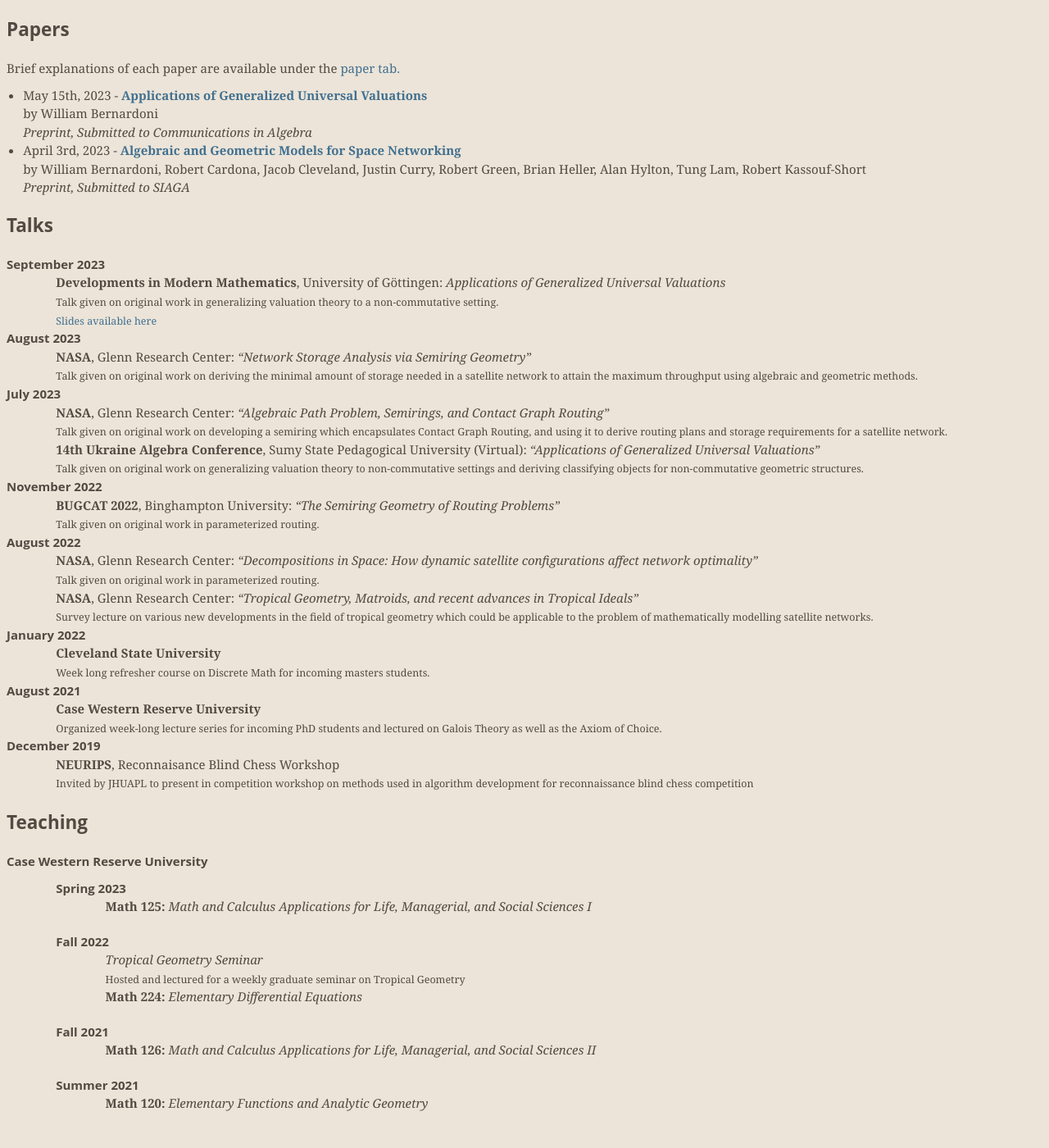
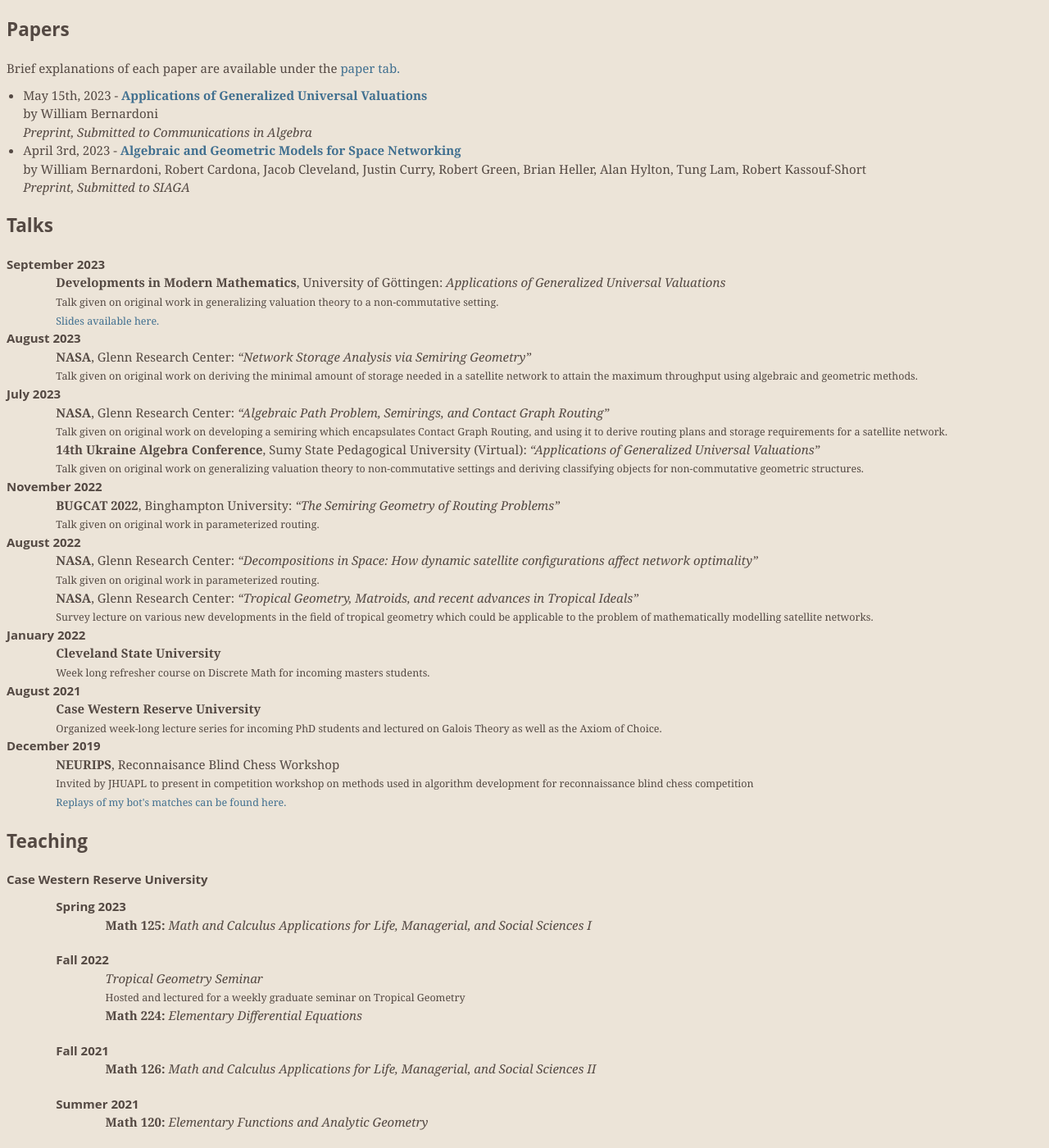
Before and after one commit to wrbernardoni/wrbernardoni.github.io, a Jekyll site: the page built from index.html, in a window 1280 px wide and 1400 px high, scrolled down 737 px. Shown: the whole window at 82% size. Built offline with Jekyll 4.4.1, drawn with Linux system fonts in a browser that asks for light colours; formulas are drawn with MathJax 3; before the commit the page ends 2114 px from its top, so only the background shows below that.

```diff
--- a/_data/talks.yml
+++ b/_data/talks.yml
@@ -5,7 +5,7 @@
       where: University of Göttingen
       details: Talk given on original work in generalizing valuation theory to a non-commutative setting.
       link: https://www.uni-goettingen.de/de/document/download/646ba36a93fd054a43006cd291fd3a6d.pdf/William%20Bernardoni.pdf
-      linktext: Slides available here
+      linktext: Slides available here.
 - date: August 2023
   tks:
     - name: “Network Storage Analysis via Semiring Geometry”
@@ -51,3 +51,5 @@
     - conference: NEURIPS
       where: Reconnaisance Blind Chess Workshop
       details: Invited by JHUAPL to present in competition workshop on methods used in algorithm development for reconnaissance blind chess competition
+      link: https://rbc.jhuapl.edu/users/22
+      linktext: Replays of my bot's matches can be found here.
```
